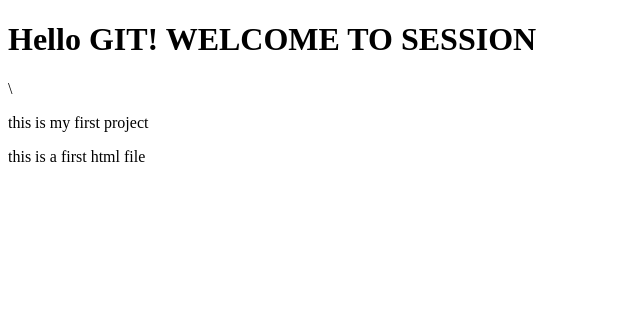
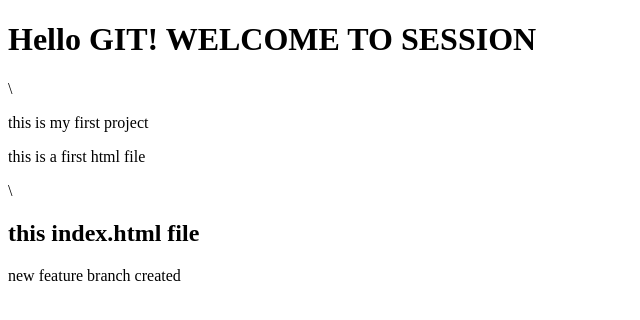
Before and after one commit to lakshmihatti9196-dev/MYPROJECT, a plain HTML site: page index.html in a window 1280 px wide. Shown: the whole page, without its empty margins (0-640 px from the left). Drawn offline with Linux system fonts and the light colour scheme.

Commit message:
new branch cretaed

```diff
--- a/index.html
+++ b/index.html
@@ -6,6 +6,8 @@
 <body>
 <h1>Hello GIT! WELCOME TO SESSION</h1>\
 <p>this is my first project</p>
-<p>this is a first html file</p>
+<p>this is a first html file</p>\
+<h2>this index.html file</h2>
+<p>new feature branch created</p>
 </body>
 </html>
--- a/style.css
+++ b/style.css
@@ -1,3 +1,3 @@
 body{
-    background-color: black;
+    background-color: white;
 }
```
